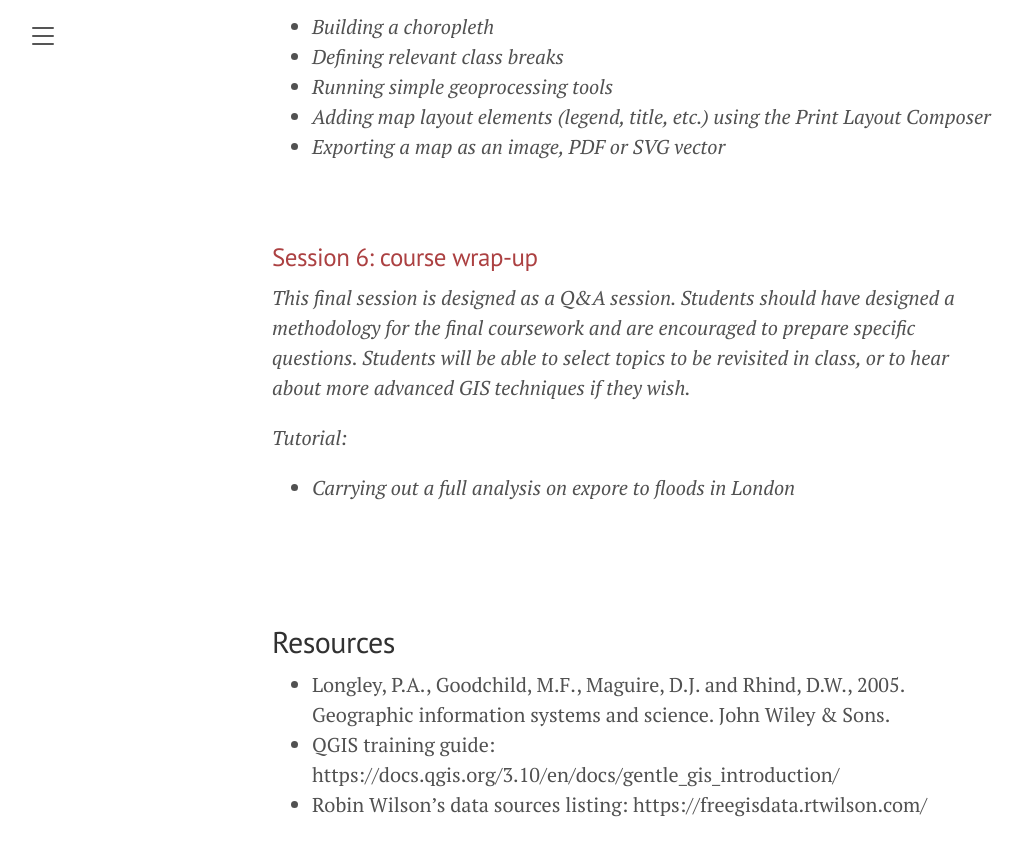
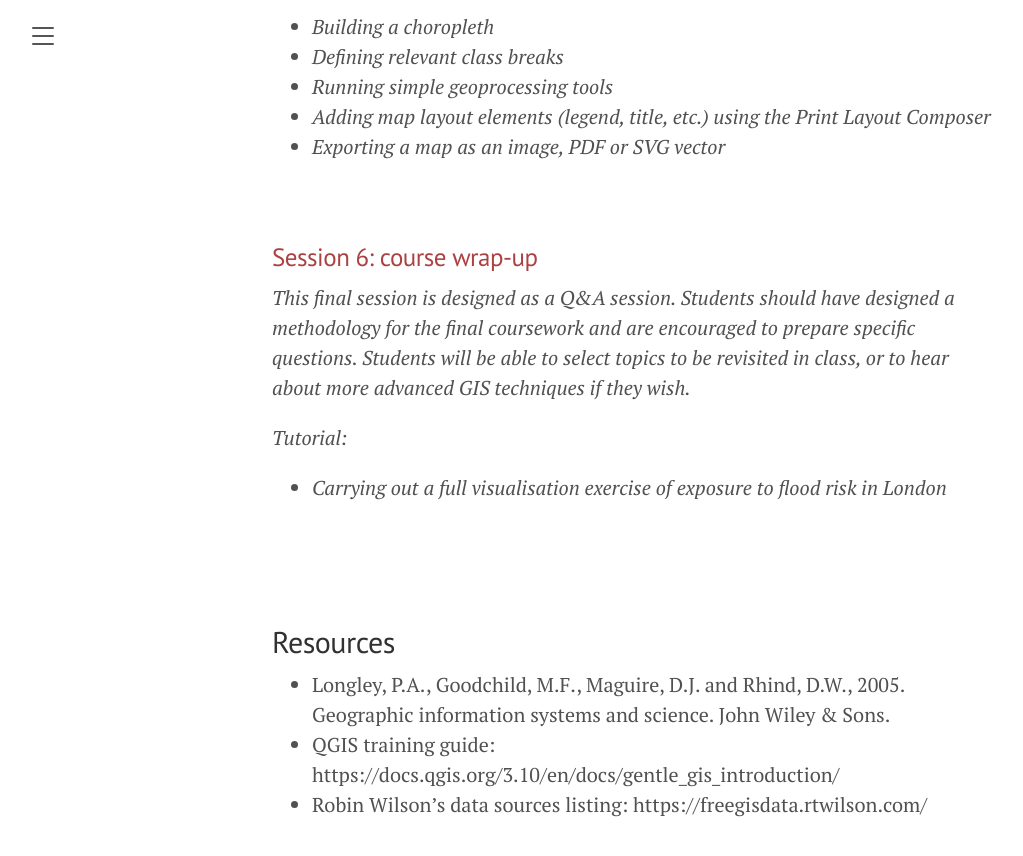
Before and after one commit to raphaelleroffo/raphaelleroffo.github.io, a Jekyll site: the page built from tuto1-intro-to-gis.md, in a window 1280 px wide and 900 px high, scrolled down 3777 px. Shown: the top 856 px of the window, without its empty margins (8-1031 px from the left). Built offline with Jekyll 4.4.1, drawn with Linux system fonts in a browser that asks for light colours.

Commit message:
intro typo

```diff
--- a/tuto1-intro-to-gis.md
+++ b/tuto1-intro-to-gis.md
@@ -131,7 +131,7 @@ Working in groups of 2 or 3, students will be provided a dataset to explore and
 
 *Tutorial:*
 
-- *Carrying out a full analysis on expore to floods in London*
+- *Carrying out a full visualisation exercise of exposure to flood risk in London*
 
 &nbsp;
 
```
